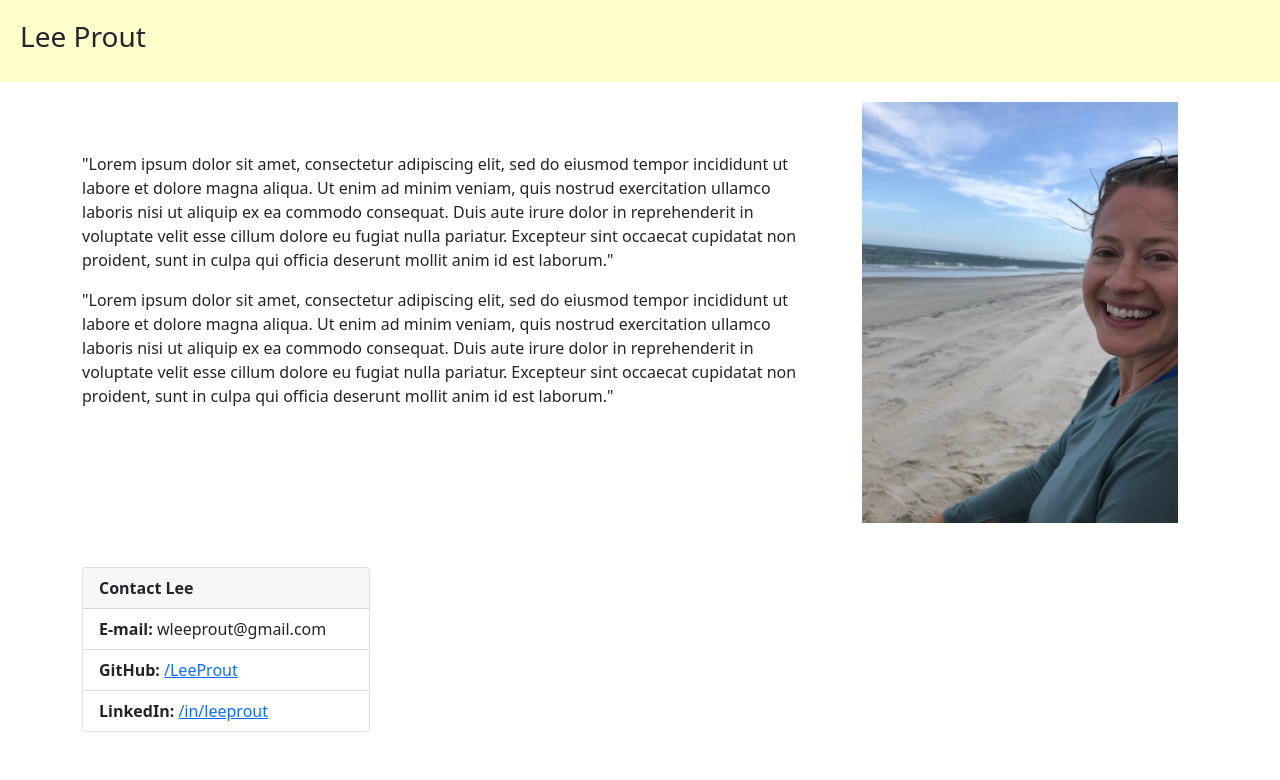
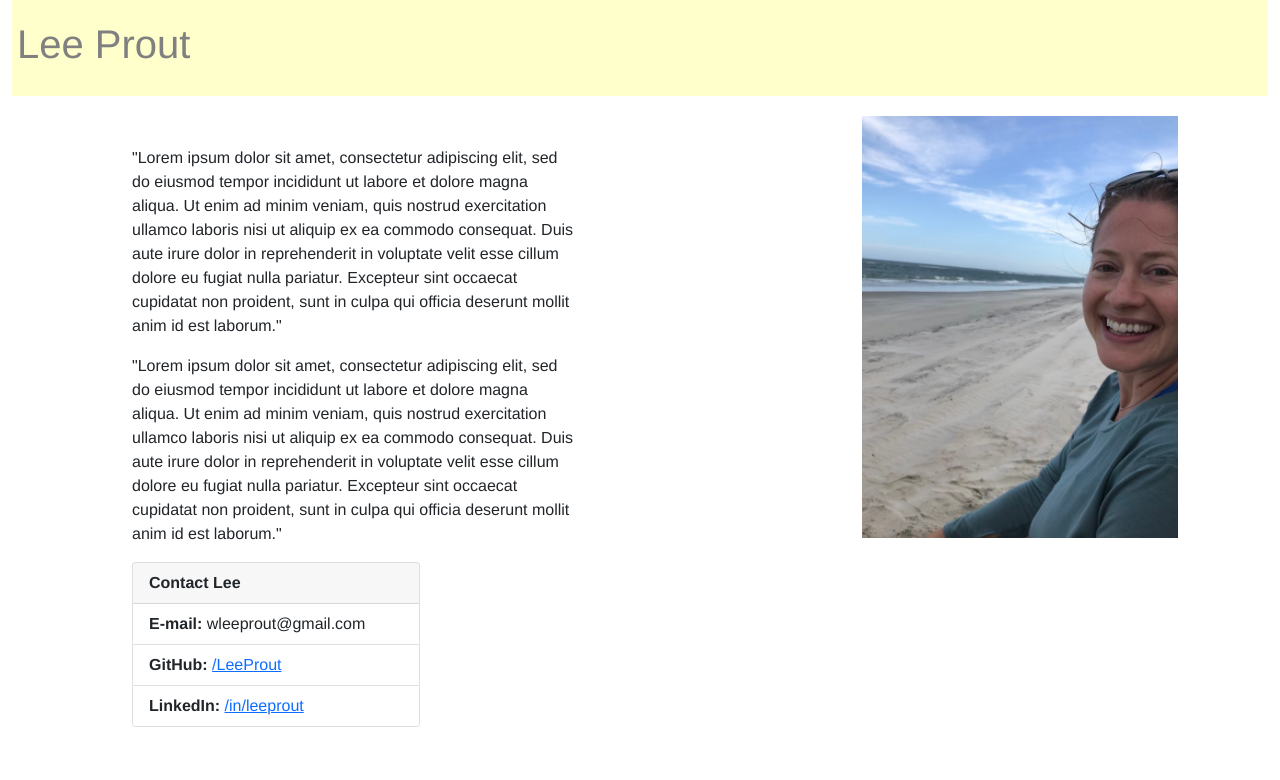
Before and after one commit to LeeProut/LeeProut.github.io, a plain HTML site: page index.html in a window 1280 px wide. Drawn offline with nearby package versions, Linux system fonts and the light colour scheme; a script that the page names is missing.

Commit message:
adjusted heading container to fluid

```diff
--- a/index.html
+++ b/index.html
@@ -23,21 +23,23 @@ crossorigin=""/>
 <body>
 
 <!-- Header -->
-<!--<div id="main-container" class="container">-->
+<div id="main-container" class="container-fluid">
 <!-- break out header to apply full bleed to background color -->
   <div class="row">
     <div class="col-12 col-sm-12 col-md-12 col-lg-12 col-xl-12 col-xxl-12">
       <div id="header">
-        <h3>Lee Prout</h3>
+        <h1>Lee Prout</h1>
       </div>
     </div>
+  </div>
+<!-- close container-fluid -->
 </div>
 
 <!-- Main Section -->
 <div id="main-container" class="container">
 <!-- row for bio and photo -->
 <div class="row">
-  <div class="col-8 col-sm-8 col-md-8 col-lg-8">
+  <div class="col-6 col-sm-12 col-md-6 col-lg-6">
     <div id="bio">
       <p>
         "Lorem ipsum dolor sit amet, consectetur adipiscing elit, sed do eiusmod tempor incididunt ut labore et dolore magna aliqua. Ut enim ad minim veniam, quis nostrud exercitation ullamco laboris nisi ut aliquip ex ea commodo consequat. Duis aute irure dolor in reprehenderit in voluptate velit esse cillum dolore eu fugiat nulla pariatur. Excepteur sint occaecat cupidatat non proident, sunt in culpa qui officia deserunt mollit anim id est laborum."
@@ -46,21 +48,6 @@ crossorigin=""/>
       <p>
         "Lorem ipsum dolor sit amet, consectetur adipiscing elit, sed do eiusmod tempor incididunt ut labore et dolore magna aliqua. Ut enim ad minim veniam, quis nostrud exercitation ullamco laboris nisi ut aliquip ex ea commodo consequat. Duis aute irure dolor in reprehenderit in voluptate velit esse cillum dolore eu fugiat nulla pariatur. Excepteur sint occaecat cupidatat non proident, sunt in culpa qui officia deserunt mollit anim id est laborum."
       </p>
-    </div>
-
-  </div>
-
-
-
-
-<!--<img width="300" src="/Images/Lee.JPG" alt="Lee Prout"/>-->
-
-  <div class="col-4 col-sm-4 col-md-4 col-lg-4">
-    <img class="img-fluid" id="img" src="/Images/Lee.JPG" alt="Lee Prout"/>
-  </div>
-</div>
-
-<br>
 
       <!-- card for contact info -->
       <div class="card" style="width: 18rem;">
@@ -81,6 +68,22 @@ crossorigin=""/>
           </li>
         </ul>
       </div>
+
+    </div>
+
+  </div>
+
+
+
+  <!-- empty div for spacing -->
+  <div class="col-2 col-sm-2 col-md-2 col-lg-2"></div>
+
+  <!-- div for image -->
+  <div class="col-4 col-sm-12 col-md-4 col-lg-4">
+    <img class="img-fluid" id="img" src="/Images/Lee.JPG" alt="Lee Prout"/>
+  </div>
+</div>
+
 
 <!-- closing main container div -->
 </div>
--- a/static/css/style.css
+++ b/static/css/style.css
@@ -5,13 +5,35 @@
 }
 
 /* adjust text spacing for bio */
-#bio {
+/* #bio {
    padding-top: 70px;
-}
+} */
 
 #header {
     background-color: #FFFFCC;
     padding-top: 20px;
     padding-bottom: 20px;
-    padding-left: 20px;
+    padding-left: 5px;
 }
+
+#bio {
+  padding-top: 70px;
+  font-family: "HelveticaNeue-Light", "Helvetica Neue Light", "Helvetica Neue", Helvetica, Arial, "Lucida Grande", sans-serif;
+  font-weight: 200;
+  padding: 50px;
+}
+
+#header {
+  font-family: "HelveticaNeue-Light", "Helvetica Neue Light", "Helvetica Neue", Helvetica, Arial, "Lucida Grande", sans-serif;
+  font-weight: 1000;
+  color: grey;
+}
+
+.card {
+  font-family: "HelveticaNeue-Light", "Helvetica Neue Light", "Helvetica Neue", Helvetica, Arial, "Lucida Grande", sans-serif;
+  font-weight: 400;
+}
+
+/* .card-header {
+  background-color: #FFFFCC;
+} */
```
Lines whose indentation alone changed are shown as unchanged.
